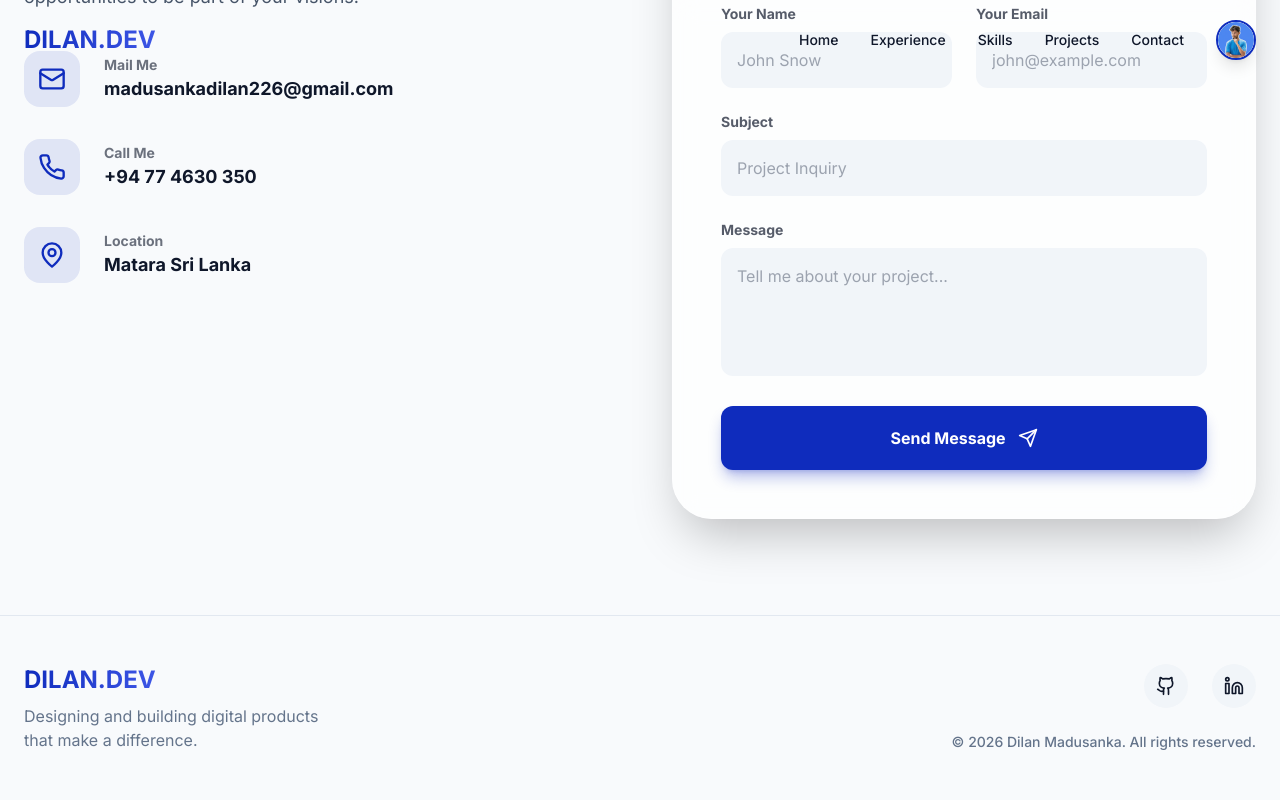
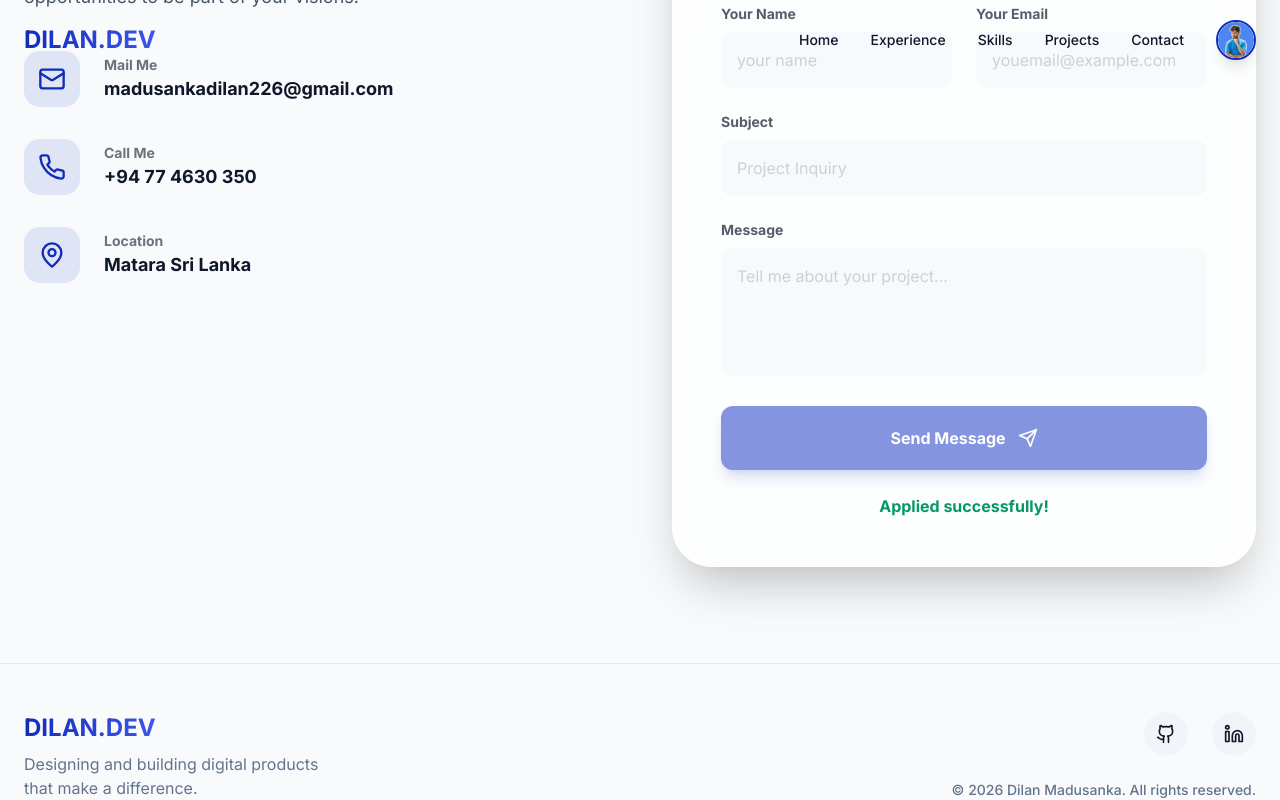
Before and after one commit to DilanMadusaanka2000/dilan-madusanka, a React (Create React App) app: page / in a window 1280 px wide. Both pictures are taken after typing "Sample", "name@example.com", "Sample", "Sample" into the empty fields and a click on the button "Send Message". Shown: the part 3897-4697 px from the top of the page. Built offline with nearby package versions, Linux system fonts and the light colour scheme; the HTML template or start-up script is replaced by a standard one.

Commit message:
remove build file

```diff
--- a/public/index.html
+++ b/public/index.html
@@ -8,7 +8,7 @@
       name="description"
       content="Modern Portfolio built with React"
     />
-    <title>Modern Portfolio</title>
+    <title>Dilan Madusanka</title>
   </head>
   <body>
     <noscript>You need to enable JavaScript to run this app.</noscript>
--- a/src/components/Contact.jsx
+++ b/src/components/Contact.jsx
@@ -8,11 +8,16 @@ const Contact = () => {
     subject: '',
     message: ''
   });
+  const [showSuccess, setShowSuccess] = useState(false);
 
   const handleSubmit = (e) => {
     e.preventDefault();
     console.log("Form Submitted:", formData);
-    alert("Message sent successfully (Check console)!");
+
+    // Temporarily display success message
+    setShowSuccess(true);
+    setTimeout(() => setShowSuccess(false), 3000);
+
     setFormData({ name: '', email: '', subject: '', message: '' });
   };
 
@@ -75,8 +80,9 @@ const Contact = () => {
                   <input
                     type="text" id="name" required
                     value={formData.name} onChange={handleChange}
-                    className="w-full bg-slate-100 dark:bg-slate-800 border-none rounded-xl p-4 focus:ring-2 focus:ring-primary outline-none transition-all"
-                    placeholder="John Snow"
+                    disabled={showSuccess}
+                    className="w-full bg-slate-100 dark:bg-slate-800 border-none rounded-xl p-4 focus:ring-2 focus:ring-primary outline-none transition-all disabled:opacity-50 disabled:cursor-not-allowed"
+                    placeholder="your name"
                   />
                 </div>
                 <div>
@@ -84,8 +90,9 @@ const Contact = () => {
                   <input
                     type="email" id="email" required
                     value={formData.email} onChange={handleChange}
-                    className="w-full bg-slate-100 dark:bg-slate-800 border-none rounded-xl p-4 focus:ring-2 focus:ring-primary outline-none transition-all"
-                    placeholder="john@example.com"
+                    disabled={showSuccess}
+                    className="w-full bg-slate-100 dark:bg-slate-800 border-none rounded-xl p-4 focus:ring-2 focus:ring-primary outline-none transition-all disabled:opacity-50 disabled:cursor-not-allowed"
+                    placeholder="youemail@example.com"
                   />
                 </div>
               </div>
@@ -94,7 +101,8 @@ const Contact = () => {
                 <input
                   type="text" id="subject" required
                   value={formData.subject} onChange={handleChange}
-                  className="w-full bg-slate-100 dark:bg-slate-800 border-none rounded-xl p-4 focus:ring-2 focus:ring-primary outline-none transition-all"
+                  disabled={showSuccess}
+                  className="w-full bg-slate-100 dark:bg-slate-800 border-none rounded-xl p-4 focus:ring-2 focus:ring-primary outline-none transition-all disabled:opacity-50 disabled:cursor-not-allowed"
                   placeholder="Project Inquiry"
                 />
               </div>
@@ -103,16 +111,23 @@ const Contact = () => {
                 <textarea
                   id="message" rows="4" required
                   value={formData.message} onChange={handleChange}
-                  className="w-full bg-slate-100 dark:bg-slate-800 border-none rounded-xl p-4 focus:ring-2 focus:ring-primary outline-none transition-all resize-none"
+                  disabled={showSuccess}
+                  className="w-full bg-slate-100 dark:bg-slate-800 border-none rounded-xl p-4 focus:ring-2 focus:ring-primary outline-none transition-all resize-none disabled:opacity-50 disabled:cursor-not-allowed"
                   placeholder="Tell me about your project..."
                 />
               </div>
               <button
                 type="submit"
-                className="w-full bg-primary hover:bg-primary-dark text-white font-bold py-5 rounded-xl shadow-lg shadow-primary/30 flex items-center justify-center gap-3 transition-all hover:-translate-y-1"
+                disabled={showSuccess}
+                className="w-full bg-primary hover:bg-primary-dark text-white font-bold py-5 rounded-xl shadow-lg shadow-primary/30 flex items-center justify-center gap-3 transition-all hover:-translate-y-1 disabled:opacity-50 disabled:cursor-not-allowed disabled:hover:translate-y-0"
               >
                 Send Message <Send size={20} />
               </button>
+              {showSuccess && (
+                <div className="text-emerald-600 dark:text-emerald-400 font-bold text-center mt-4">
+                  Applied successfully!
+                </div>
+              )}
             </form>
           </div>
 
```
